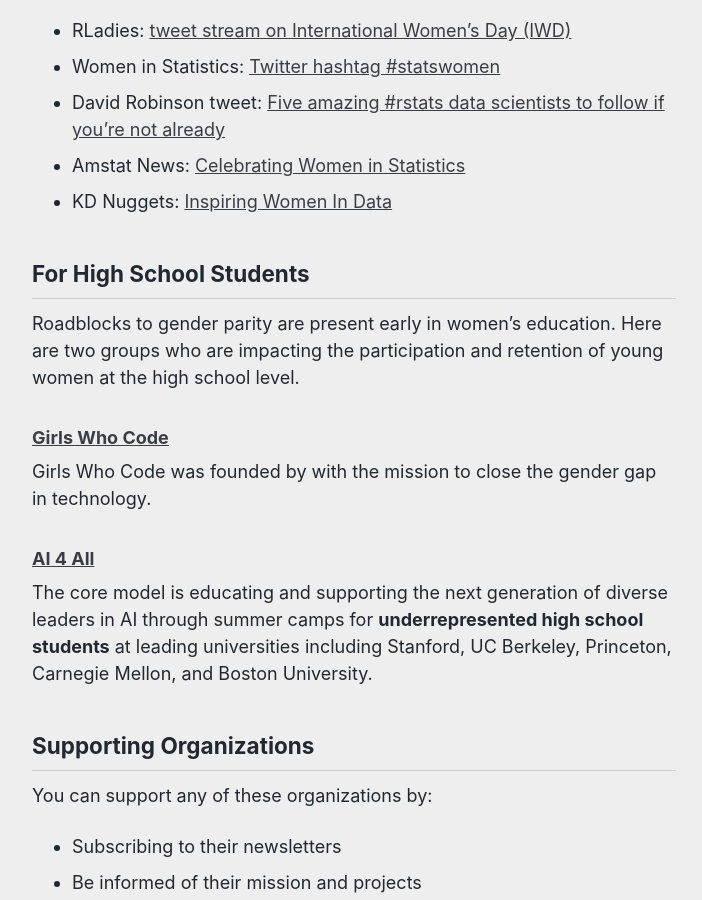
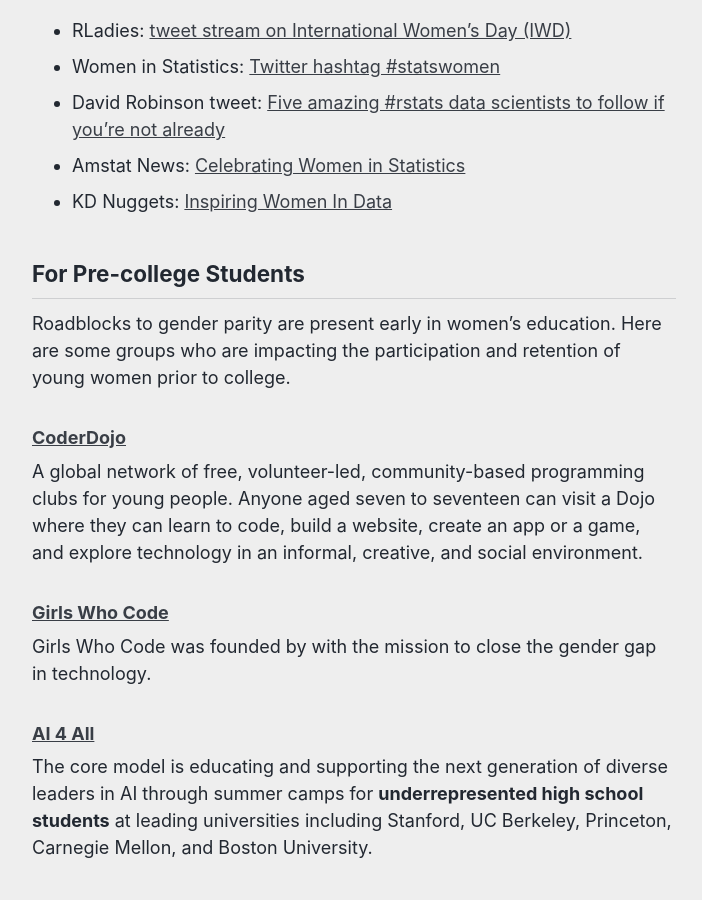
Before and after one commit to reshamas/reshamas.github.io, a Jekyll site: the page built from _posts/2018-05-09-resource-guide-for-women-in-data-science.md, in a window 1280 px wide and 900 px high, scrolled down 6279 px. Shown: the whole window, without its empty margins (286-988 px from the left). Built offline with Jekyll 4.4.1, drawn with Linux system fonts in a browser that asks for light colours.

Commit message:
Update 2018-05-09-resource-guide-for-women-in-data-science.md

```diff
--- a/_posts/2018-05-09-resource-guide-for-women-in-data-science.md
+++ b/_posts/2018-05-09-resource-guide-for-women-in-data-science.md
@@ -184,9 +184,12 @@
 
 
 
-## For High School Students
+## For Pre-college Students
 
-Roadblocks to gender parity are present early in women's education.  Here are two groups who are impacting the participation and retention of young women at the high school level.
+Roadblocks to gender parity are present early in women's education.  Here are some groups who are impacting the participation and retention of young women prior to college.
+
+### [CoderDojo](https://coderdojo.com)
+A global network of free, volunteer-led, community-based programming clubs for young people. Anyone aged seven to seventeen can visit a Dojo where they can learn to code, build a website, create an app or a game, and explore technology in an informal, creative, and social environment.
 
 ### [Girls Who Code](https://girlswhocode.com/about-us/)
 Girls Who Code was founded by with the mission to close the gender gap in technology.
```
